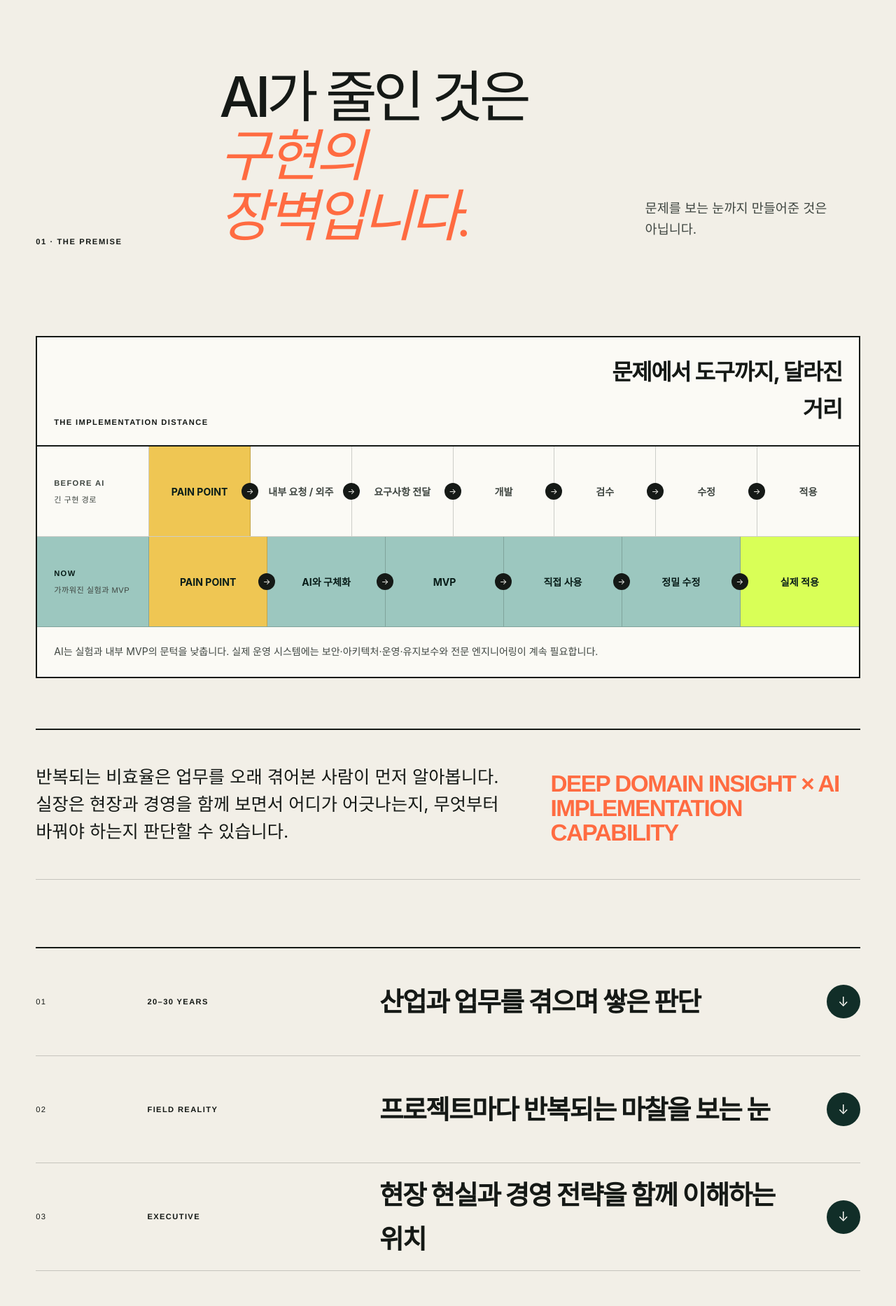
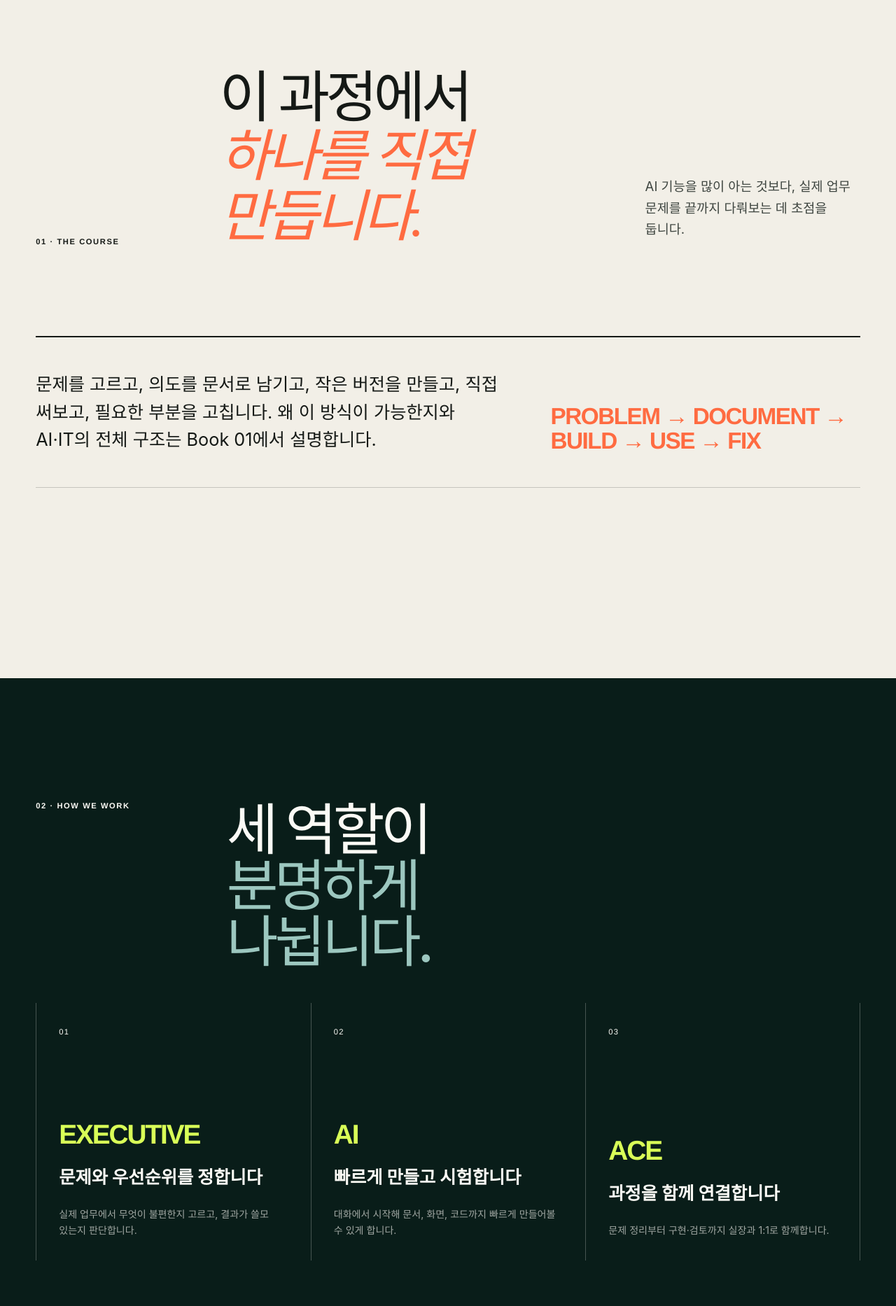
Before and after one commit to ceoYS/HD-level-Exeutive_Education, a React (Vite) app: page / in a window 1280 px wide. Shown: the part 880-2746 px from the top of the page at 70% size. Built offline with nearby package versions, Linux system fonts and the light colour scheme.

Commit message:
refactor: keep Home as course entry instead of repeating Book 01

```diff
--- a/src/pages/HomePage.tsx
+++ b/src/pages/HomePage.tsx
@@ -1,47 +1,38 @@
 import { useEffect, useRef, useState, type CSSProperties, type MouseEvent } from 'react'
 import { flushSync } from 'react-dom'
 import { NavigateLink } from '../components/NavigateLink'
-import { ImplementationShiftDiagram } from '../components/ImplementationShiftDiagram'
 import { Reveal } from '../components/Reveal'
 import { SiteHeader } from '../components/SiteHeader'
 import { books, type Book } from '../content/books'
 import { toAppHref } from '../routing'
 
-const experienceFlow = [
-  ['20–30 YEARS', '산업과 업무를 겪으며 쌓은 판단'],
-  ['FIELD REALITY', '프로젝트마다 반복되는 마찰을 보는 눈'],
-  ['EXECUTIVE', '현장 현실과 경영 전략을 함께 이해하는 위치'],
-  ['AI BUILD', '문제를 빠르게 화면과 도구로 옮겨보는 힘'],
-  ['WORKING TOOL', '직접 써보고 고쳐서 업무에 맞춘 도구'],
-]
-
 const partners = [
   {
     number: '01',
     name: 'EXECUTIVE',
-    korean: '문제와 업무를 가장 잘 아는 사람',
-    detail: '현장 현실과 경영 전략 사이의 차이를 보고, 무엇부터 풀어야 할지 판단합니다.',
+    korean: '문제와 우선순위를 정합니다',
+    detail: '실제 업무에서 무엇이 불편한지 고르고, 결과가 쓸모 있는지 판단합니다.',
   },
   {
     number: '02',
     name: 'AI',
-    korean: '아이디어를 빠르게 시험하게 해주는 도구',
+    korean: '빠르게 만들고 시험합니다',
     detail: '대화에서 시작해 문서, 화면, 코드까지 빠르게 만들어볼 수 있게 합니다.',
   },
   {
     number: '03',
     name: 'ACE',
-    korean: '실장과 AI 사이의 제작 파트너',
-    detail: '실장과 1:1로 함께하며 문제 정리, AI 활용, 구현 과정을 지원합니다.',
+    korean: '과정을 함께 연결합니다',
+    detail: '문제 정리부터 구현·검토까지 실장과 1:1로 함께합니다.',
   },
 ]
 
 const libraryJourney = [
-  ['01', '이해하고'],
-  ['02', '일을 시키고'],
-  ['03', '선택하고'],
-  ['04', '함께 만들고'],
-  ['05', '직접 해봅니다'],
+  ['01', '전체 지도를 이해하고'],
+  ['02', '의도를 문서로 넘기고'],
+  ['03', '무엇을 만들지 정하고'],
+  ['04', '8주 동안 실제로 만들고'],
+  ['05', '작게 한 번 끝까지 해봅니다'],
 ]
 
 const libraryShelves = [
@@ -161,68 +152,50 @@ export function HomePage() {
             <p className="home-hero__kicker">
               실장의 경험을 AI와 연결해
               <br />
-              실제로 작동하는 업무 도구로 만듭니다.
+              실제 업무 문제를 직접 도구로 만들어봅니다.
             </p>
           </div>
           <div className="home-hero__foot">
             <p>
               8주 동안 ACE와 함께
               <br />
-              실제 업무 문제 하나를 도구로 만들어봅니다.
+              하나의 문제를 끝까지 가져갑니다.
             </p>
-            <a href="#thesis" className="scroll-cue">
+            <a href="#course" className="scroll-cue">
               <span>BEGIN THE FIELD GUIDE</span>
               <i aria-hidden="true">↓</i>
             </a>
           </div>
         </section>
 
-        <section className="thesis" id="thesis" aria-labelledby="thesis-title">
+        <section className="thesis" id="course" aria-labelledby="course-title">
           <Reveal className="thesis__opening">
-            <span className="folio">01 · THE PREMISE</span>
-            <h2 id="thesis-title">
-              AI가 줄인 것은
+            <span className="folio">01 · THE COURSE</span>
+            <h2 id="course-title">
+              이 과정에서
               <br />
-              <em>구현의 장벽입니다.</em>
+              <em>하나를 직접 만듭니다.</em>
             </h2>
-            <p>문제를 보는 눈까지 만들어준 것은 아닙니다.</p>
-          </Reveal>
-
-          <Reveal>
-            <ImplementationShiftDiagram />
+            <p>AI 기능을 많이 아는 것보다, 실제 업무 문제를 끝까지 다뤄보는 데 초점을 둡니다.</p>
           </Reveal>
 
           <Reveal className="home-domain-thesis">
             <p>
-              반복되는 비효율은 업무를 오래 겪어본 사람이 먼저 알아봅니다. 실장은 현장과 경영을 함께
-              보면서 어디가 어긋나는지, 무엇부터 바꿔야 하는지 판단할 수 있습니다.
+              문제를 고르고, 의도를 문서로 남기고, 작은 버전을 만들고, 직접 써보고, 필요한 부분을 고칩니다.
+              왜 이 방식이 가능한지와 AI·IT의 전체 구조는 Book 01에서 설명합니다.
             </p>
-            <strong>DEEP DOMAIN INSIGHT × AI IMPLEMENTATION CAPABILITY</strong>
+            <strong>PROBLEM → DOCUMENT → BUILD → USE → FIX</strong>
           </Reveal>
-
-          <div className="experience-ledger">
-            {experienceFlow.map(([english, korean], index) => (
-              <Reveal className="experience-ledger__row" delay={index * 70} key={english}>
-                <span className="experience-ledger__index">{String(index + 1).padStart(2, '0')}</span>
-                <strong>{english}</strong>
-                <p>{korean}</p>
-                <i aria-hidden="true">{index < experienceFlow.length - 1 ? '↓' : '●'}</i>
-              </Reveal>
-            ))}
-          </div>
         </section>
 
         <section className="partnership" aria-labelledby="partnership-title">
           <div className="partnership__intro">
-            <span className="folio">02 · HOW WE BUILD</span>
+            <span className="folio">02 · HOW WE WORK</span>
             <h2 id="partnership-title">
-              문제를 발견한 사람이
+              세 역할이
               <br />
-              <span>바로 시험해볼 수 있게 합니다.</span>
+              <span>분명하게 나뉩니다.</span>
             </h2>
-          </div>
-          <div className="partnership__formula" aria-label="Executive 곱하기 AI 곱하기 ACE">
-            <span>EXECUTIVE JUDGMENT</span><i>×</i><span>AI BUILD</span><i>×</i><span>ACE SUPPORT</span>
           </div>
           <div className="partnership__people">
             {partners.map((partner, index) => (
@@ -241,15 +214,11 @@ export function HomePage() {
             <span className="folio">03 · THE HDEC AI BUILD LIBRARY</span>
             <Reveal className="library-transition__statement">
               <h2 id="library-transition-title">
-                이제 다섯 권의
+                다섯 권은
                 <br />
-                <em>가이드를 따라갑니다.</em>
+                <em>서로 다른 역할을 맡습니다.</em>
               </h2>
-              <p>
-                이해 → 지시 → 선택 → Build → 실습 순서로
-                <br />
-                필요한 판단과 방법을 하나씩 익힙니다.
-              </p>
+              <p>앞에서 설명한 내용을 뒤에서 다시 가르치지 않고, 다음 단계로 이어갑니다.</p>
             </Reveal>
             <ol className="library-journey" aria-label="다섯 권의 학습 흐름">
               {libraryJourney.map(([number, label], index) => (
@@ -276,7 +245,7 @@ export function HomePage() {
             <p>
               처음부터 읽어도 되고, 지금 필요한 권부터 꺼내도 됩니다.
               <br />
-              각 권의 역할은 겹치지 않게 이어집니다.
+              각 권은 맡은 역할만 설명합니다.
             </p>
           </header>
 
@@ -316,8 +285,8 @@ export function HomePage() {
 
         <footer className="home-footer">
           <span>HDEC AI BUILD</span>
-          <p>DEEP DOMAIN INSIGHT × AI IMPLEMENTATION CAPABILITY × ACE SUPPORT</p>
-          <span>FOUNDER CONTEXT V2 · 2026</span>
+          <p>EXECUTIVE × AI × ACE</p>
+          <span>EXECUTIVE FIELD GUIDE · 2026</span>
         </footer>
       </main>
     </>
```
